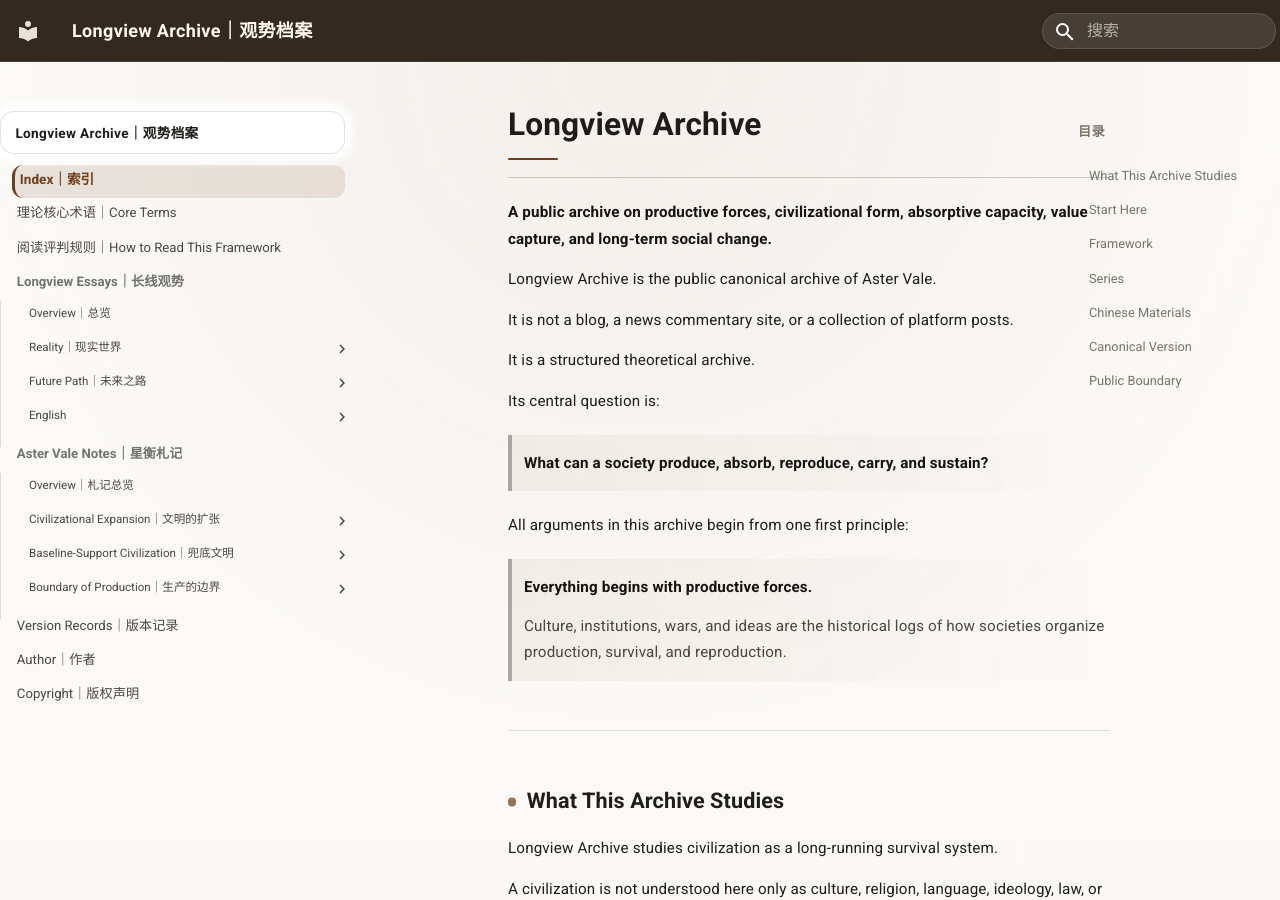
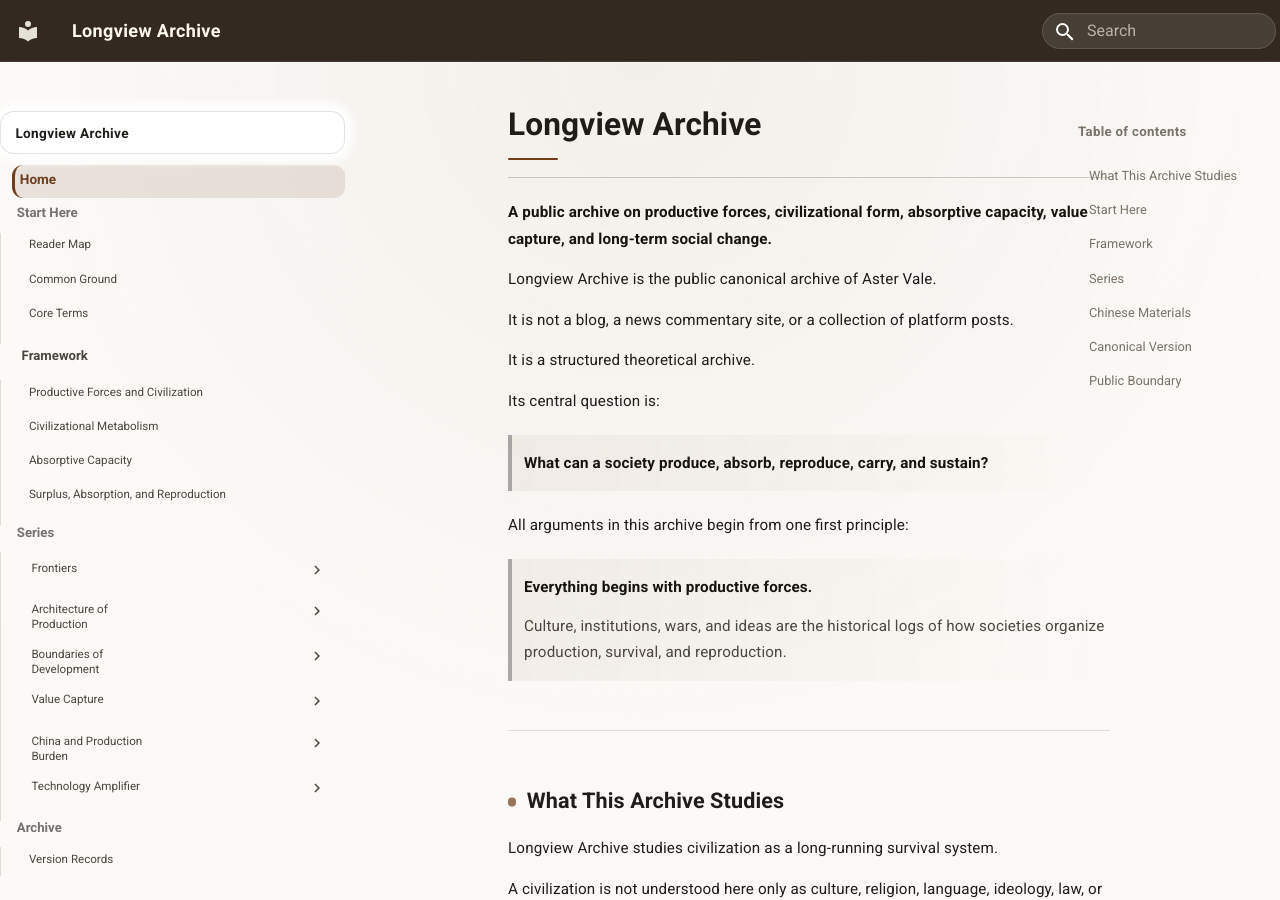
Before and after one commit to guanshi1688/longview-archive, an MkDocs documentation site: the page built from docs/index.md, in a window 1280 px wide and 900 px high. Built offline with MkDocs 1.6.1 and Material for MkDocs 9.7.7, drawn with Linux system fonts in a browser that asks for light colours; some of the changed lines change nothing that is shown.

Commit message:
Update mkdocs.yml

```diff
--- a/mkdocs.yml
+++ b/mkdocs.yml
@@ -1,14 +1,15 @@
-site_name: Longview Archive｜观势档案
-site_description: Public text archive for long-view essays, observation notes, and theoretical terms.
-site_author: 星衡｜Aster Vale
+site_name: Longview Archive
+site_description: A public archive on productive forces, civilizational form, absorptive capacity, value capture, and long-term social change.
+site_author: Aster Vale
 site_url: https://longview-archive.org
 
 theme:
   name: material
-  language: zh
+  language: en
   custom_dir: overrides
   features:
     - navigation.sections
+    - navigation.indexes
     - navigation.path
     - navigation.top
     - search.highlight
@@ -17,100 +18,118 @@ theme:
       primary: blue grey
       accent: blue
 
+exclude_docs: |
+  file_map.md
+
 nav:
-  - Index｜索引: index.md
+  - Home: index.md
 
-  - 理论核心术语｜Core Terms: core-terms.md
-  - 阅读评判规则｜How to Read This Framework: essays/reading-rules.md
+  - Start Here:
+      - Reader Map: essays/english/reader-map.md
+      - Common Ground: essays/english/common-ground.md
+      - Core Terms: essays/english/core-terms-eng.md
 
-  - Longview Essays｜长线观势:
-      - Overview｜总览: essays/index.md
+  - Framework:
+      - Overview: essays/english/index.md
+      - Productive Forces and Civilization: essays/english/geography-productive-forces-and-civilization.md
+      - Civilizational Metabolism: essays/english/civilizational-metabolism.md
+      - Absorptive Capacity: essays/english/absorptive-capacity.md
+      - Surplus, Absorption, and Reproduction: essays/english/surplus-absorption-and-reproduction.md
+      # Add after the file exists:
+      # - The Western System: essays/english/western-system.md
 
-      - Reality｜现实世界:
-          - 阅读前约束: essays/reality/00.md
-          - 01｜人类文明的三种底层模式: essays/reality/01.md
-          - 02｜中国制度不是消费机器，而是做功机器: essays/reality/02.md
-          - 03｜全球南方不是第二个中国: essays/reality/03.md
-          - 04｜中国不能把自己的生存方式当作世界答案: essays/reality/04.md
-          - 05｜成熟市场为什么不愿承接中国工业 2.0: essays/reality/05.md
-          - 06｜不限制生产，只限制变现: essays/reality/06.md
-          - 07｜热战不是最优解: essays/reality/07.md
-          - 08｜中国出海进入秩序闭环阶段: essays/reality/08.md
-          - 09｜从做功机器到闭环机器: essays/reality/09.md
-          - 10｜中国是开放问题，西方是封闭策略: essays/reality/10.md
-          - 阅读后约束: essays/reality/11.md
-          - 合订本｜现实世界: essays/reality/reality_full.md
+  - Series:
+      - Frontiers:
+          - Overview: essays/notes/english/Frontiers/index.md
+          - 01. Why Centralized Empires Expand Differently: essays/notes/english/Frontiers/01-why-centralized-empires-expand-differently.md
+          - 02. Why the Hexi Corridor Mattered More Than Conquest: essays/notes/english/Frontiers/02-why-the-hexi-corridor-mattered-more-than-conquest.md
+          - 03. Why Indian Muslims Became Part of Southeast Asian Culture: essays/notes/english/Frontiers/03-why-indian-muslims-became-part-of-southeast-asian-culture.md
+          - 04. Why China Did Not Become the Civilizational Ground of Southeast Asia: essays/notes/english/Frontiers/04-why-china-did-not-become-the-civilizational-ground-of-southeast-asia.md
+          - 05. Why Ancient China Rarely Produced European-Style Frontier Warlords and Colonial Groups: essays/notes/english/Frontiers/05-why-ancient-china-rarely-produced-european-style-frontier-warlords-and-colonial-groups.md
+          - 06. Why Ancient China Did Not Produce Venetian-Style Maritime Republics: essays/notes/english/Frontiers/06-why-ancient-china-did-not-produce-venetian-style-maritime-republics.md
+          - 07. Why Zheng He’s Voyages Did Not Become a Chinese Age of Discovery: essays/notes/english/Frontiers/07-why-zheng-hes-voyages-did-not-become-a-chinese-age-of-discovery.md
+          - 08. Why Chinese Merchants Did Not Build an East India Company: essays/notes/english/Frontiers/08-why-chinese-merchants-did-not-build-an-east-india-company.md
+          - 09. Why Africa Has Not Become a Complete Copy of Any External Civilization: essays/notes/english/Frontiers/09-why-africa-has-not-become-a-complete-copy-of-any-external-civilization.md
+          - 10. Why No Civilization Can Turn the Whole World Into Its Own Replica: essays/notes/english/Frontiers/10-why-no-civilization-can-turn-the-whole-world-into-its-own-replica.md
+          - 11. Why a Civilization Cannot Treat Its Own Survival Mode as the World’s Answer: essays/notes/english/Frontiers/11-why-a-civilization-cannot-treat-its-own-survival-mode-as-the-worlds-answer.md
 
-      - Future Path｜未来之路:
-          - 阅读前约束: essays/future/00.md
-          - 01｜人类文明的三种底层模式: essays/future/01.md
-          - 02｜中国制度不是消费机器，而是做功机器: essays/future/02.md
-          - 03｜全球南方不是第二个中国: essays/future/03.md
-          - 04｜中国不能把自己的生存方式当作世界答案: essays/future/04.md
-          - 05｜成熟市场为什么不愿承接中国工业 2.0: essays/future/05.md
-          - 06｜不限制生产，只限制变现: essays/future/06.md
-          - 07｜热战不是最优解: essays/future/07.md
-          - 08｜中国出海进入秩序闭环阶段: essays/future/08.md
-          - 09｜打破闭环与建立闭环: essays/future/09.md
-          - 阅读后约束: essays/future/10.md
-          - 合订本｜未来世界: essays/future/future_full.md
+      - Architecture of Production:
+          - Overview: essays/notes/english/Architecture/index.md
+          - 01. Why Infrastructure Alone Does Not Create Industrialization: essays/notes/english/Architecture/01-infrastructure-alone-does-not-create-industrialization.md
+          - 02. Production Is Not Just Output: essays/notes/english/Architecture/02-production-is-not-just-output.md
+          - 03. The Problem of Absorptive Capacity: essays/notes/english/Architecture/03-the-problem-of-absorptive-capacity.md
+          - 04. Why External Capital Cannot Build a Production System: essays/notes/english/Architecture/04-why-external-capital-cannot-build-a-production-system.md
+          - 05. States Are Not Consumption Machines: essays/notes/english/Architecture/05-states-are-not-consumption-machines.md
+          - 06. The Boundary of Production: essays/notes/english/Architecture/06-the-boundary-of-production.md
+          - 07. Why the Global South Is Not the Next China: essays/notes/english/Architecture/07-why-the-global-south-is-not-the-next-china.md
+          - 08. Industrialization Requires Social Reproduction: essays/notes/english/Architecture/08-industrialization-requires-social-reproduction.md
+          - 09. Civilization Is Not Just Culture: essays/notes/english/Architecture/09-civilization-is-not-just-culture.md
+          - 10. Globalization and the Limits of Value Capture: essays/notes/english/Architecture/10-globalization-and-the-limits-of-value-capture.md
+          - 11. Why Production Systems Cannot Be Imported: essays/notes/english/Architecture/11-why-production-systems-cannot-be-imported.md
 
-      - English:
-          - Overview: essays/english/index.md
-          - Civilizational Metabolism: essays/english/civilizational-metabolism.md
-          - Absorptive Capacity: essays/english/absorptive-capacity.md
-          - Surplus, Absorption, and Reproduction: essays/english/surplus-absorption-and-reproduction.md
+      - Boundaries of Development:
+          - Overview: essays/notes/english/Development/index.md
+          - 01. Why Africa Is Hard to Industrialize: essays/notes/english/Development/01-why-africa-is-hard-to-industrialize.md
+          - 02. Why Infrastructure Loans Do Not Create Production Systems: essays/notes/english/Development/02-why-infrastructure-loans-do-not-create-production-systems.md
+          - 03. Why Industrial Parks Remain Empty: essays/notes/english/Development/03-why-industrial-parks-remain-empty.md
+          - 04. Why Cheap Labor Is Not Enough: essays/notes/english/Development/04-why-cheap-labor-is-not-enough.md
+          - 05. Why Foreign Investment Does Not Automatically Create Capability: essays/notes/english/Development/05-why-foreign-investment-does-not-automatically-create-capability.md
+          - 06. Why Resource Wealth Does Not Create Industrialization: essays/notes/english/Development/06-why-resource-wealth-does-not-create-industrialization.md
+          - 07. Why Global Supply Chains Do Not Create National Production: essays/notes/english/Development/07-why-global-supply-chains-do-not-create-national-production.md
+          - 08. The Productive Imperative: essays/notes/english/Development/08-the-productive-imperative.md
+          - 09. Why the Global South Cannot Copy China: essays/notes/english/Development/09-why-the-global-south-cannot-copy-china.md
+          - 10. Why Aid Cannot Substitute for State Capacity: essays/notes/english/Development/10-why-aid-cannot-substitute-for-state-capacity.md
+          - 11. Why Production Is a System, Not a Project: essays/notes/english/Development/11-why-production-is-a-system-not-a-project.md
 
+      - Value Capture:
+          - Overview: essays/notes/english/Value-Capture/index.md
+          - 01. Why Producing More Does Not Mean Earning More: essays/notes/english/Value-Capture/01-why-producing-more-does-not-mean-earning-more.md
+          - 02. Why Value Is Captured at the Interface: essays/notes/english/Value-Capture/02-why-value-is-captured-at-the-interface.md
+          - 03. Why Pricing Power Matters More Than Output: essays/notes/english/Value-Capture/03-why-pricing-power-matters-more-than-output.md
+          - 04. Why Finance Can Command Production Without Owning It: essays/notes/english/Value-Capture/04-why-finance-can-command-production-without-owning-it.md
+          - 05. Why Standards Become Invisible Infrastructure: essays/notes/english/Value-Capture/05-why-standards-become-invisible-infrastructure.md
+          - 06. Why Platforms Capture Markets Without Bearing Production: essays/notes/english/Value-Capture/06-why-platforms-capture-markets-without-bearing-production.md
+          - 07. Why Brands Turn Production into Hierarchy: essays/notes/english/Value-Capture/07-why-brands-turn-production-into-hierarchy.md
+          - 08. Why Legal Systems and Compliance Shape Global Value: essays/notes/english/Value-Capture/08-why-legal-systems-and-compliance-shape-global-value.md
+          - 09. Why Reserve Currencies Are Civilizational Interfaces: essays/notes/english/Value-Capture/09-why-reserve-currencies-are-civilizational-interfaces.md
+          - 10. Why Mature Markets Defend Value Capture: essays/notes/english/Value-Capture/10-why-mature-markets-defend-value-capture.md
+          - 11. Why the Global Rentier System Faces a Production Shock: essays/notes/english/Value-Capture/11-why-the-global-rentier-system-faces-a-production-shock.md
 
-  - Aster Vale Notes｜星衡札记:
-      - Overview｜札记总览: essays/notes/index.md
+      - China and Production Burden:
+          - Overview: essays/notes/english/China-Burden-Production/index.md
+          - 01. Why China Is Not Just the World’s Factory: essays/notes/english/China-Burden-Production/01-why-china-is-not-just-the-worlds-factory.md
+          - 02. Why Production Becomes a Social Burden: essays/notes/english/China-Burden-Production/02-why-production-becomes-a-social-burden.md
+          - 03. Why Infrastructure Is Part of China’s Industrial System: essays/notes/english/China-Burden-Production/03-why-infrastructure-is-part-of-chinas-industrial-system.md
+          - 04. Why Employment Makes Production Political: essays/notes/english/China-Burden-Production/04-why-employment-makes-production-political.md
+          - 05. Why Supply Chains Become National Operating Systems: essays/notes/english/China-Burden-Production/05-why-supply-chains-become-national-operating-systems.md
+          - 06. Why Local Governments Carry Industrial Pressure: essays/notes/english/China-Burden-Production/06-why-local-governments-carry-industrial-pressure.md
+          - 07. Why Exports Cannot Fully Solve China’s Internal Pressure: essays/notes/english/China-Burden-Production/07-why-exports-cannot-fully-solve-chinas-internal-pressure.md
+          - 08. Why Domestic Demand Is Harder Than It Looks: essays/notes/english/China-Burden-Production/08-why-domestic-demand-is-harder-than-it-looks.md
+          - 09. Why China Cannot Simply Abandon Production: essays/notes/english/China-Burden-Production/09-why-china-cannot-simply-abandon-production.md
+          - 10. Why China’s Industrial Strength Also Creates Constraint: essays/notes/english/China-Burden-Production/10-why-chinas-industrial-strength-also-creates-constraint.md
+          - 11. Why the Burden of Production Forces Institutional Change: essays/notes/english/China-Burden-Production/11-why-the-burden-of-production-forces-institutional-change.md
 
-      - Civilizational Expansion｜文明的扩张:
-          - 01｜为什么印度穆斯林能够成为东南亚文化的一部分？: essays/notes/chinese/civilizational-expansion/boundary-of-expansion/01-indian-muslims-in-southeast-asia.md
-          - 02｜雄踞东亚两千年的中原王朝，为什么始终没有成为东南亚的文明底色？: essays/notes/chinese/civilizational-expansion/boundary-of-expansion/02-southeast-asia-civilization-base.md
-          - 03｜中原文明最大规模的结构性扩张，为什么是河西走廊，而不是漠北或越南北部？: essays/notes/chinese/civilizational-expansion/boundary-of-expansion/03-hexi-corridor.md
-          - 04｜为什么中国古代很少出现欧洲式边境军阀和殖民集团自发扩张？: essays/notes/chinese/civilizational-expansion/boundary-of-expansion/04-border-warlords-and-colonial-groups.md
-          - 05｜为什么中国古代没有出现威尼斯式海商共和国？: essays/notes/chinese/civilizational-expansion/boundary-of-expansion/05-maritime-merchant-republics.md
-          - 06｜为什么郑和下西洋没有变成中国版大航海时代？: essays/notes/chinese/civilizational-expansion/boundary-of-expansion/06-zheng-he-and-age-of-discovery.md
-          - 07｜为什么中国商人遍布东南亚，却没有建立东印度公司式殖民帝国？: essays/notes/chinese/civilizational-expansion/boundary-of-expansion/07-chinese-merchants-and-east-india-company.md
-          - 08｜为什么非洲至今没有成为任何外来文明的完整复制品？: essays/notes/chinese/civilizational-expansion/boundary-of-expansion/08-africa-and-civilization-replication.md
-          - 09｜为什么没有一种文明能把整个世界变成自己的复制品？: essays/notes/chinese/civilizational-expansion/boundary-of-expansion/09-why-no-civilization-can-copy-the-world.md
-          - 10｜文明为什么不能把自己的生存方式当作世界答案？: essays/notes/chinese/civilizational-expansion/boundary-of-expansion/10-civilization-boundary-and-working-civilization.md
-          - 合订本｜文明的扩张: essays/notes/chinese/civilizational-expansion/boundary-of-expansion/_build/扩张的边界-合订本.md
+      - Technology Amplifier:
+          - Overview: essays/notes/english/Technology-Amplifier/index.md
+          - 01. Why Technology Does Not Replace Structure: essays/notes/english/Technology-Amplifier/01-why-technology-does-not-replace-structure.md
+          - 02. Why AI Amplifies Existing Capacity: essays/notes/english/Technology-Amplifier/02-why-ai-amplifies-existing-capacity.md
+          - 03. Why Data Is Not Power Without Organization: essays/notes/english/Technology-Amplifier/03-why-data-is-not-power-without-organization.md
+          - 04. Why Automation Rewards Production Systems: essays/notes/english/Technology-Amplifier/04-why-automation-rewards-production-systems.md
+          - 05. Why Platforms Gain More From AI Than Isolated Firms: essays/notes/english/Technology-Amplifier/05-why-platforms-gain-more-from-ai-than-isolated-firms.md
+          - 06. Why Finance Uses Technology to Price the Future Faster: essays/notes/english/Technology-Amplifier/06-why-finance-uses-technology-to-price-the-future-faster.md
+          - 07. Why States With Execution Capacity Benefit More From AI: essays/notes/english/Technology-Amplifier/07-why-states-with-execution-capacity-benefit-more-from-ai.md
+          - 08. Why Weak Systems Become More Fragile Under Advanced Technology: essays/notes/english/Technology-Amplifier/08-why-weak-systems-become-more-fragile-under-advanced-technology.md
+          - 09. Why AI Changes Labor Without Ending Production: essays/notes/english/Technology-Amplifier/09-why-ai-changes-labor-without-ending-production.md
+          - 10. Why Technological Power Depends on Systemic Absorption: essays/notes/english/Technology-Amplifier/10-why-technological-power-depends-on-systemic-absorption.md
+          - 11. Why the AI Shock Is Really a Structural Shock: essays/notes/english/Technology-Amplifier/11-why-the-ai-shock-is-really-a-structural-shock.md
 
-      - Baseline-Support Civilization｜兜底文明:
-          - 01｜为什么中国文明从一开始就不是城邦文明？: essays/notes/chinese/doudi-civilization/01-not-city-state-civilization.md
-          - 02｜为什么三皇五帝神话的核心，不是神权，而是治世？: essays/notes/chinese/doudi-civilization/02-myths-of-governance.md
-          - 03｜为什么治水是中原文明最早的国家能力原型？: essays/notes/chinese/doudi-civilization/03-flood-control-and-state-capacity.md
-          - 04｜为什么春秋战国五百年血雨，最终没有走向欧洲式封建均势？: essays/notes/chinese/doudi-civilization/04-spring-autumn-warring-states-selection.md
-          - 05｜为什么秦制不是偶然暴政，而是战争时代筛选出的组织机器？: essays/notes/chinese/doudi-civilization/05-qin-system-as-organization-machine.md
-          - 06｜为什么中国世家大族的衰亡具有历史必然性？: essays/notes/chinese/doudi-civilization/06-decline-of-aristocratic-clans.md
-          - 07｜为什么中国王朝必须压制地方军政集团？: essays/notes/chinese/doudi-civilization/07-why-central-state-suppresses-local-military-power.md
-          - 08｜为什么中国王朝是兜底文明，而不是契约文明？: essays/notes/chinese/doudi-civilization/08-why-chinese-dynasties-are-fallback-civilizations.md
-          - 09｜为什么西方可以长期苟住，而中国王朝兜不住就会改朝换代？: essays/notes/chinese/doudi-civilization/09-why-the-west-could-muddle-through.md
-          - 10｜大一统的极限成就：为什么中国文明必须把天下做成秩序？: essays/notes/chinese/doudi-civilization/10-great-unification-as-ultimate-order.md
-          - 合订本｜兜底文明: essays/notes/chinese/doudi-civilization/兜底文明｜合订本.md
+  - Archive:
+      - Version Records: versions.md
+      - Author: author.md
+      - Copyright: copyright.md
 
-      - Boundary of Production｜生产的边界:
-          - 01｜为什么修路不等于工业化: essays/notes/chinese/production-boundary/01-roads-do-not-equal-industrialization.md
-          - 02｜为什么建厂不等于制造业体系？: essays/notes/chinese/production-boundary/02-factories-do-not-equal-manufacturing-system.md
-          - 03｜为什么通电不等于产业能力？: essays/notes/chinese/production-boundary/03-electricity-does-not-equal-industrial-capacity.md
-          - 04｜为什么人口多不等于市场大？: essays/notes/chinese/production-boundary/04-population-does-not-equal-market.md
-          - 05｜为什么资源丰富的国家反而更难工业化？: essays/notes/chinese/production-boundary/05-resource-rich-countries-and-industrialization.md
-          - 06｜为什么工业园常常变成孤岛，而不是产业体系？: essays/notes/chinese/production-boundary/06-industrial-parks-as-islands.md
-          - 07｜为什么廉价劳动力不等于制造业优势？: essays/notes/chinese/production-boundary/07-cheap-labor-does-not-equal-manufacturing-advantage.md
-          - 08｜为什么承接产业转移，比建设工厂更难？: essays/notes/chinese/production-boundary/08-industrial-transfer-is-harder-than-building-factories.md
-          - 09｜为什么中国制造业不是几条产业链就能复制？: essays/notes/chinese/production-boundary/09-why-china-manufacturing-cannot-be-copied-by-supply-chains.md
-          - 10｜生产能力为什么是一种文明能力？: essays/notes/chinese/production-boundary/10-production-capacity-as-civilizational-capacity.md
-          - 合订本｜生产的边界: essays/notes/chinese/production-boundary/生产的边界｜合订本.md
-
-
-
-  - Version Records｜版本记录: versions.md
-
-  - Author｜作者: author.md
-
-  - Copyright｜版权声明: copyright.md
+  - 中文:
+      - 中文入口: essays/chinese/index.md
 
 extra_css:
   - stylesheets/extra.css
```
